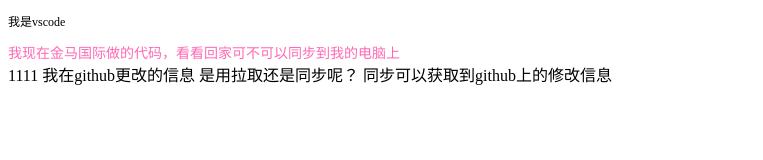
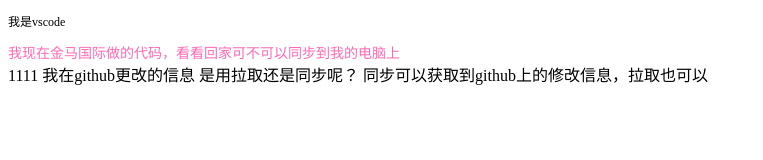
Before and after one commit to liyonghao1210/test, a plain HTML site: page index.html in a window 1280 px wide. Shown: the whole page, without its empty margins (0-763 px from the left). Drawn offline with Linux system fonts and the light colour scheme.

Commit message:
Update index.html

```diff
--- a/index.html
+++ b/index.html
@@ -22,6 +22,6 @@
     <span>1111</span>
     我在github更改的信息
     是用拉取还是同步呢？
-    同步可以获取到github上的修改信息
+    同步可以获取到github上的修改信息，拉取也可以
 </body>
 </html>
```
